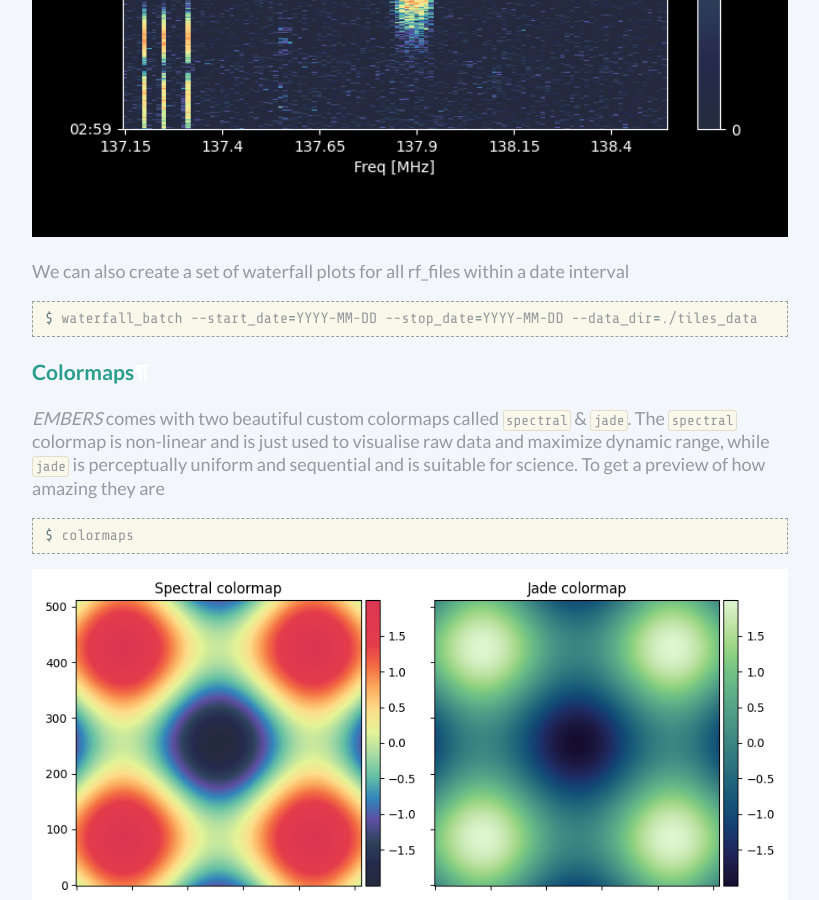
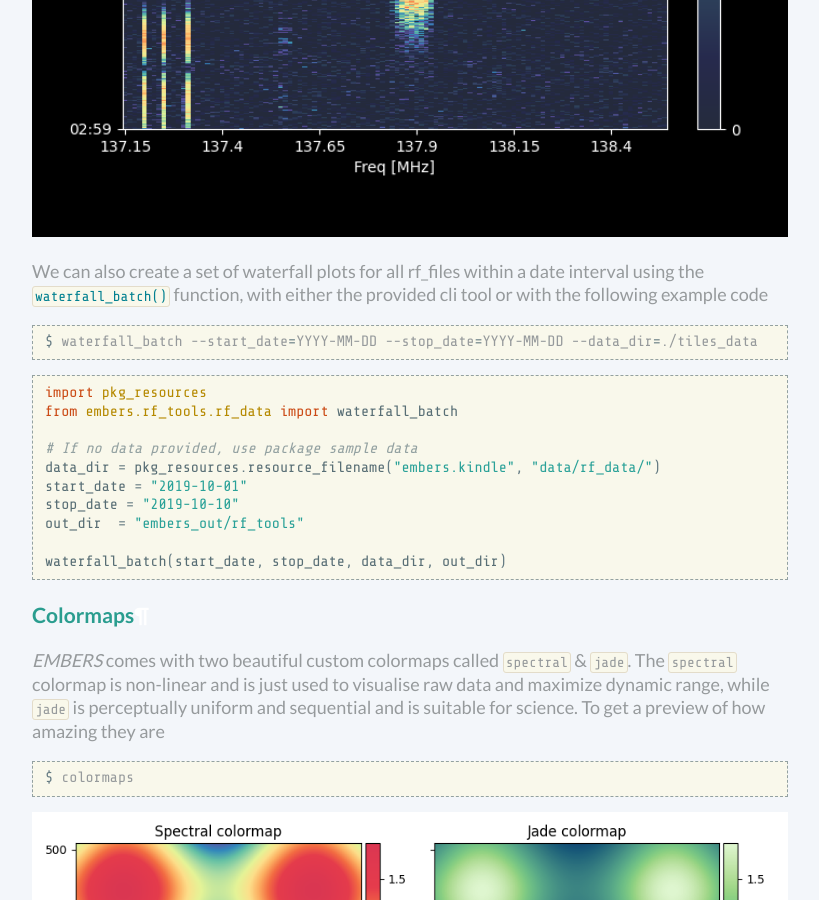
Before and after one commit to amanchokshi/EMBERS, a Sphinx documentation site: the page built from docs/embersbyexample.rst, in a window 1280 px wide and 900 px high, scrolled down 2871 px. Shown: the whole window, without its empty margins (230-1049 px from the left). Built offline with Sphinx 7.4.7, drawn with Linux system fonts in a browser that asks for light colours.

Commit message:
Waterfall stuff well documented

```diff
--- a/docs/embersbyexample.rst
+++ b/docs/embersbyexample.rst
@@ -100,11 +100,26 @@ Or using :func:`~embers.rf_tools.rf_data.single_waterfall` as shown in the examp
     :width: 100%
     :alt: Waterfall Plot
 
-We can also create a set of waterfall plots for all rf_files within a date interval
+We can also create a set of waterfall plots for all rf_files within a date interval using the :func:`~embers.rf_tools.rf_data.waterfall_batch` function, with
+either the provided cli tool or with the following example code
 
 .. code-block:: console
 
     $ waterfall_batch --start_date=YYYY-MM-DD --stop_date=YYYY-MM-DD --data_dir=./tiles_data
+
+
+.. code-block:: python
+
+    import pkg_resources
+    from embers.rf_tools.rf_data import waterfall_batch
+
+    # If no data provided, use package sample data
+    data_dir = pkg_resources.resource_filename("embers.kindle", "data/rf_data/")
+    start_date = "2019-10-01"
+    stop_date = "2019-10-10"
+    out_dir  = "embers_out/rf_tools"
+
+    waterfall_batch(start_date, stop_date, data_dir, out_dir)
 
 Colormaps
 ^^^^^^^^^
```
